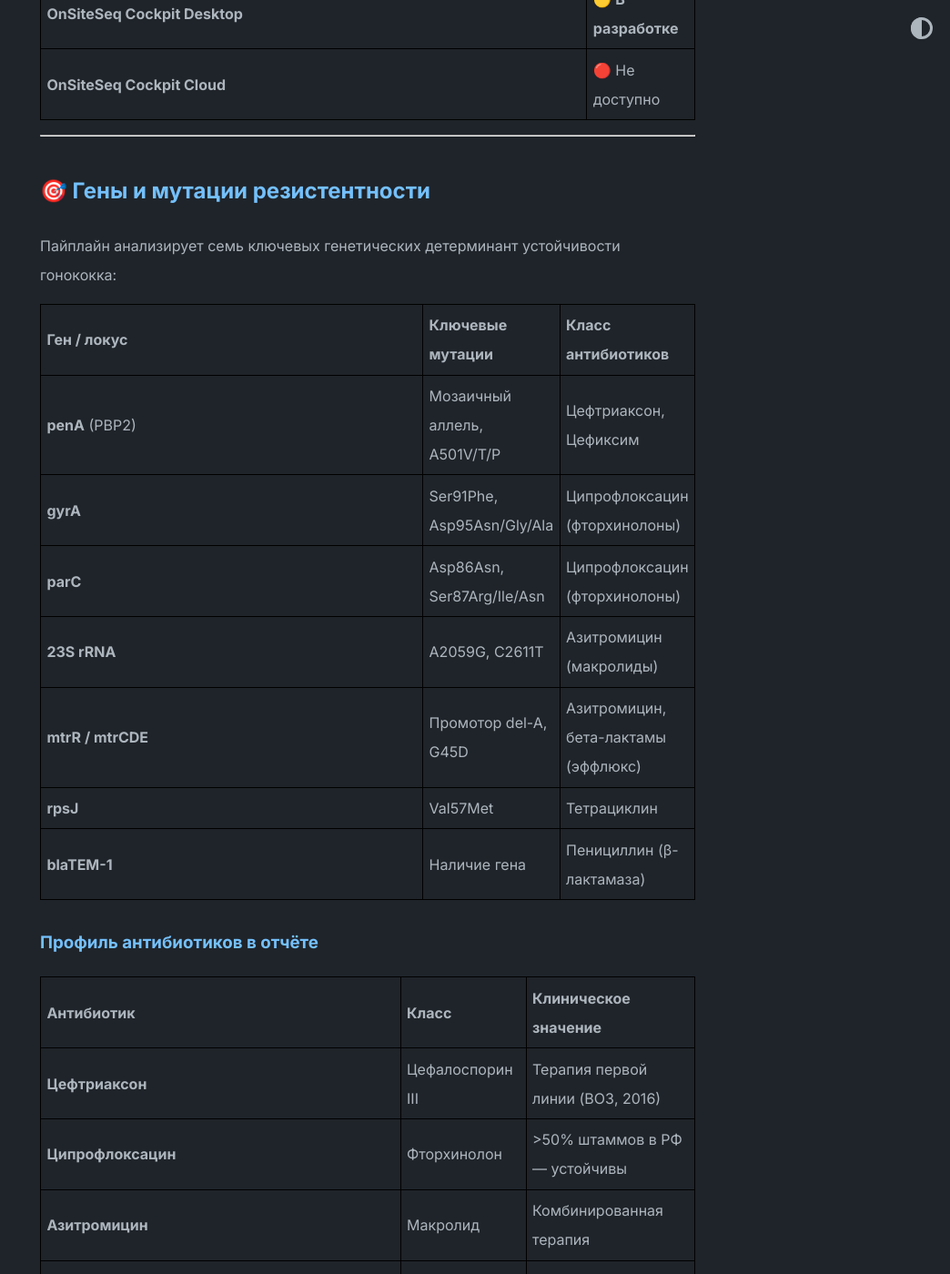
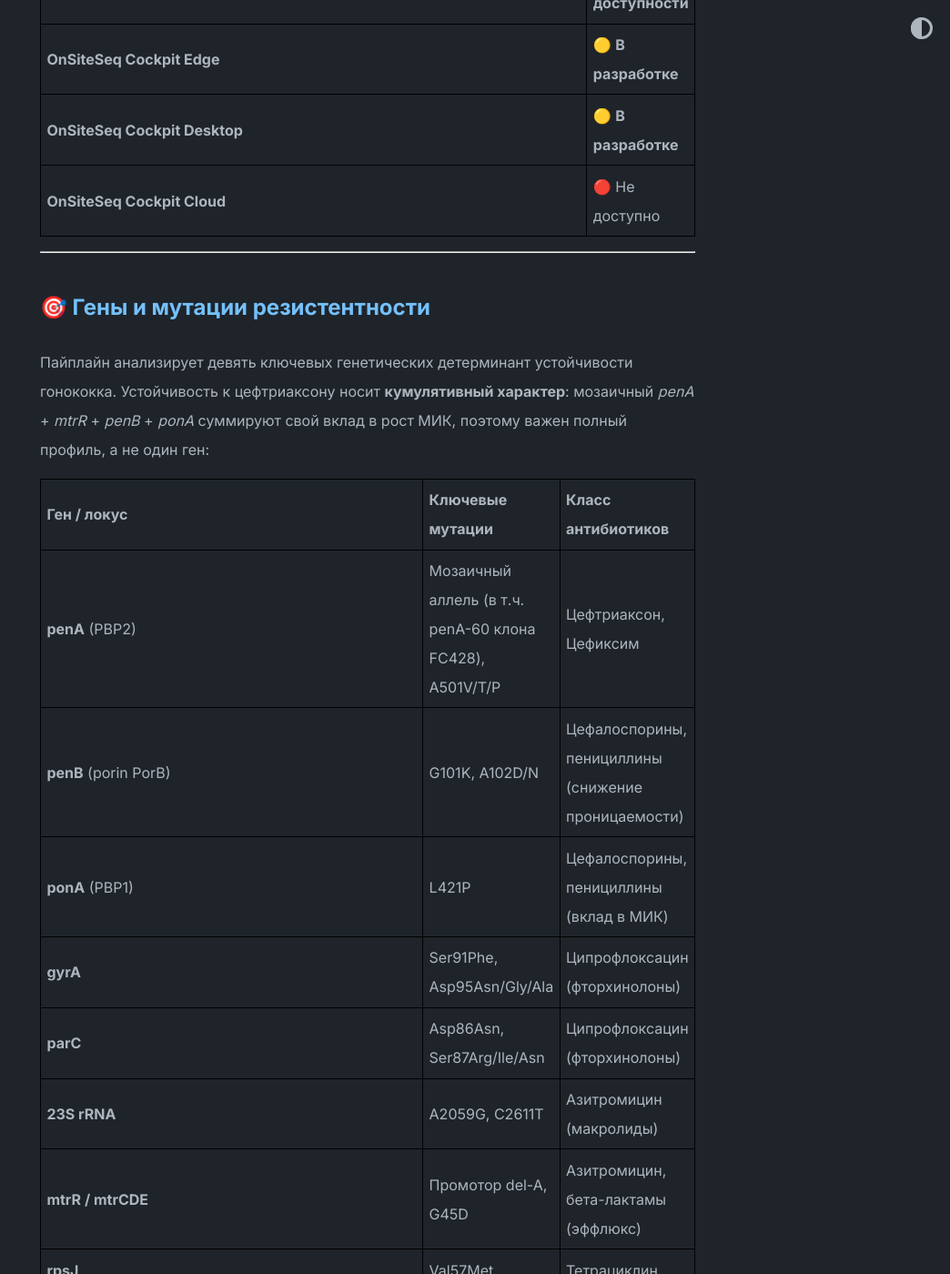
Before and after one commit to onsiteseq/onsiteseq.github.io, a Jekyll site: the page built from pages/gonorrhoeae.md, in a window 1280 px wide and 1400 px high, scrolled down 1275 px. Shown: the whole window at 91% size, without its empty margins (236-1280 px from the left). Built offline with Jekyll 4.4.1, drawn with Linux system fonts in a browser that asks for light colours; some of the changed text lies outside the part shown.

Commit message:
gonorrhoeae: penB/ponA determinants, NG-STAR typing, FC428 clone, CDC-2020 therapy update, zoliflodacin, header icon, STI cross-links (RU+EN)

```diff
--- a/assets/js/i18n.js
+++ b/assets/js/i18n.js
@@ -407,6 +407,7 @@
   /* ── GONORRHOEAE ── */
   EN['/gonorrhoeae/'] =
     '<div class="product-header" style="text-align:center;margin-bottom:2rem">' +
+    '<img src="/assets/images/logo/icon_gonorrhoeae.svg" alt="Neisseria gonorrhoeae" style="max-height:120px;margin-bottom:1rem">' +
     '<h1>Drug Resistance Determination of Neisseria gonorrhoeae</h1>' +
     '<p style="font-size:1.2em;color:#555">Genomic surveillance of gonococci — a WHO priority AMR pathogen</p></div><hr>' +
     '<h2>🧬 Pipeline Description</h2>' +
@@ -416,9 +417,11 @@
     '<li><strong>📤 Output:</strong> HTML report for clinician with susceptibility profile for 6 antibiotic classes, and QC report for the bioinformatician.</li></ul><hr>' +
     av('dev', 'dev', 'none') + '<hr>' +
     '<h2>🎯 Resistance Genes and Mutations</h2>' +
-    '<p>The pipeline analyses seven key genetic determinants of gonococcal resistance:</p>' +
+    '<p>The pipeline analyses nine key genetic determinants of gonococcal resistance. Ceftriaxone resistance is <strong>cumulative</strong>: mosaic <em>penA</em> + <em>mtrR</em> + <em>penB</em> + <em>ponA</em> each add to MIC elevation, so the full profile matters, not a single gene:</p>' +
     tbl(['Gene / Locus', 'Key Mutations', 'Antibiotic Class'], [
-      ['<strong>penA</strong>', 'A501V/T/P/G; mosaic penA (PPNG)', 'Cephalosporins (ceftriaxone, cefixime) — <strong>last-resort antibiotics</strong>'],
+      ['<strong>penA</strong>', 'A501V/T/P/G; mosaic penA (incl. penA-60 of clone FC428)', 'Cephalosporins (ceftriaxone, cefixime) — <strong>last-resort antibiotics</strong>'],
+      ['<strong>penB</strong> (porin PorB)', 'G101K, A102D/N', 'Cephalosporins, penicillins (reduced permeability)'],
+      ['<strong>ponA</strong> (PBP1)', 'L421P', 'Cephalosporins, penicillins (MIC contribution)'],
       ['<strong>gyrA</strong>', 'S91F, D95G/A/N', 'Fluoroquinolones (ciprofloxacin)'],
       ['<strong>parC</strong>', 'S87R, D86N, E91K', 'Fluoroquinolones (ciprofloxacin, ampicillin)'],
       ['<strong>23S rRNA</strong>', 'A2059G, C2611T', 'Macrolides (azithromycin) — <strong>frequent co-resistance</strong>'],
@@ -430,7 +433,8 @@
     tbl(['Component', 'Status'], [['<strong>OnSiteSeq GC Pipeline</strong>', '🟡 In development']]) +
     tbl(['Model', 'Target Task'], [
       ['<strong>GC-Res-Detector</strong>', 'AMR phenotype prediction from WGS (all antibiotic classes)'],
-      ['<strong>GC-Typer</strong>', 'In silico MLST (PubMLST NG-MAST / MLST scheme) + GASP typing']
+      ['<strong>GC-Typer</strong>', 'In silico MLST (PubMLST NG-MAST / MLST scheme) + GASP typing'],
+      ['<strong>GC-NG-STAR</strong>', 'NG-STAR typing — the GASP AMR surveillance standard (penA/mtrR/porB/ponA/gyrA/parC/23S profile)']
     ]) + '<hr>' +
     '<h2>🛠 Under the Hood: Pipeline Stack</h2>' +
     tbl(['Pipeline Stage', 'Libraries and Tools'], [
@@ -438,14 +442,17 @@
       ['<strong>2. Alignment (Mapping)</strong>', '<code>minimap2 2.26</code>, <code>samtools</code> (Reference: N. gonorrhoeae FA1090)'],
       ['<strong>3. Variant Calling</strong>', '<code>clair3 ≥1.0.4</code>, <code>medaka</code>'],
       ['<strong>4. AMR gene detection</strong>', '<code>AMRFinderPlus</code> (NCBI), <code>abricate</code> (CARD, Resfinder)'],
-      ['<strong>5. MLST typing</strong>', '<code>mlst</code> (PubMLST N. gonorrhoeae scheme)'],
+      ['<strong>5. MLST typing</strong>', '<code>mlst</code> (PubMLST N. gonorrhoeae scheme) + <strong>NG-STAR</strong> typing (GASP standard)'],
       ['<strong>6. ML inference</strong>', '<code>PyTorch</code>, <code>pandas</code>, <code>scikit-learn</code>']
     ]) + '<hr>' +
     '<h2>🌍 Global Context</h2>' +
     '<ul><li><strong>WHO GASP</strong> — Global Antimicrobial Surveillance Programme for gonorrhoea monitors resistance trends in >70 countries; ceftriaxone MIC elevation is the critical signal.</li>' +
     '<li><strong>Russia</strong> — Data from NICD suggest fluoroquinolone resistance exceeds 50% in many regions; azithromycin co-resistance is rising.</li>' +
-    '<li><strong>XDR gonorrhoea</strong> — Extensively drug-resistant strains (resistant to ceftriaxone + azithromycin) detected in Japan, UK, Australia — a global public health emergency.</li></ul><hr>' +
+    '<li><strong>XDR gonorrhoea</strong> — Extensively drug-resistant strains (resistant to ceftriaxone + azithromycin) detected in Japan, UK, Australia — a global public health emergency.</li>' +
+    '<li><strong>Clone FC428</strong> — a globally spreading ceftriaxone-resistant clone carrying mosaic <em>penA-60</em>; its detection is flagged in the report as an epidemiological alarm marker.</li>' +
+    '<li><strong>Treatment shift</strong> — since 2020 (CDC) first-line therapy is ceftriaxone 500 mg IM monotherapy; azithromycin was dropped from dual regimens due to rising macrolide resistance. Zoliflodacin — the first new antigonococcal class in decades — has completed a successful phase III trial, and the pipeline resistance profile is ready to extend to it.</li></ul><hr>' +
     '<h2>🔬 Sources</h2>' +
+    '<p>Related STI pipelines: 🧬 <a href="/syphilis/">Syphilis (T. pallidum)</a> · 🧬 <a href="/mycoplasma/">Mycoplasma genitalium</a></p>' +
     '<ul><li>📄 <a href="https://www.who.int/publications/i/item/9789240041530">WHO — Global AMR surveillance of Neisseria gonorrhoeae</a></li>' +
     '<li>📄 <a href="https://card.mcmaster.ca/">CARD — Comprehensive Antibiotic Resistance Database</a></li>' +
     '<li>📄 <a href="https://pubmlst.org/organisms/neisseria-gonorrhoeae">PubMLST N. gonorrhoeae Database</a></li></ul>';
--- a/pages/gonorrhoeae.md
+++ b/pages/gonorrhoeae.md
@@ -5,6 +5,7 @@
 ---
 
 <div class="product-header" style="text-align: center; margin-bottom: 2rem;">
+  <img src="/assets/images/logo/icon_gonorrhoeae.svg" alt="Neisseria gonorrhoeae" style="max-height: 120px; margin-bottom: 1rem;">
   <h1>Определение лекарственной устойчивости Neisseria gonorrhoeae</h1>
   <p style="font-size: 1.2em; color: #555;">Геномный надзор за гонококком — приоритетным патогеном ВОЗ по антимикробной резистентности</p>
 </div>
@@ -34,11 +35,13 @@
 
 ## 🎯 Гены и мутации резистентности
 
-Пайплайн анализирует семь ключевых генетических детерминант устойчивости гонококка:
+Пайплайн анализирует девять ключевых генетических детерминант устойчивости гонококка. Устойчивость к цефтриаксону носит **кумулятивный характер**: мозаичный *penA* + *mtrR* + *penB* + *ponA* суммируют свой вклад в рост МИК, поэтому важен полный профиль, а не один ген:
 
 | Ген / локус | Ключевые мутации | Класс антибиотиков |
 | :--- | :--- | :--- |
-| **penA** (PBP2) | Мозаичный аллель, A501V/T/P | Цефтриаксон, Цефиксим |
+| **penA** (PBP2) | Мозаичный аллель (в т.ч. penA-60 клона FC428), A501V/T/P | Цефтриаксон, Цефиксим |
+| **penB** (porin PorB) | G101K, A102D/N | Цефалоспорины, пенициллины (снижение проницаемости) |
+| **ponA** (PBP1) | L421P | Цефалоспорины, пенициллины (вклад в МИК) |
 | **gyrA** | Ser91Phe, Asp95Asn/Gly/Ala | Ципрофлоксацин (фторхинолоны) |
 | **parC** | Asp86Asn, Ser87Arg/Ile/Asn | Ципрофлоксацин (фторхинолоны) |
 | **23S rRNA** | A2059G, C2611T | Азитромицин (макролиды) |
@@ -50,12 +53,13 @@
 
 | Антибиотик | Класс | Клиническое значение |
 | :--- | :--- | :--- |
-| **Цефтриаксон** | Цефалоспорин III | Терапия первой линии (ВОЗ, 2016) |
+| **Цефтриаксон** | Цефалоспорин III | Монотерапия 500 мг в/м — стандарт первой линии (CDC 2020, ВОЗ) |
 | **Ципрофлоксацин** | Фторхинолон | >50% штаммов в РФ — устойчивы |
-| **Азитромицин** | Макролид | Комбинированная терапия |
-| **Спектиномицин** | Аминоцикилтол | Альтернатива при ЦС-резистентности |
+| **Азитромицин** | Макролид | Исключён из дуальных схем (CDC 2020) из-за роста резистентности; маркер надзора |
+| **Спектиномицин** | Аминоцикилтол | Альтернатива при ЦС-резистентности (лимитированная доступность) |
 | **Пенициллин** | β-лактам | Исторический контроль |
 | **Тетрациклин** | Тетрациклин | Эпидемиологический маркер |
+| **Золифлодацин** | Спиропиримидинтрион | Первый новый класс против гонореи за десятилетия; успешная фаза III — профиль резистентности готов к расширению |
 
 ---
 
@@ -73,6 +77,7 @@
 | :--- | :--- |
 | **GC-Res-Detector** | Предсказание резистентности по 6 классам АБ (CNN + Self-Attention) |
 | **GC-MLST** | Определение сиквенс-типа (ST) по схеме PubMLST/Neisseria |
+| **GC-NG-STAR** | Типирование по схеме NG-STAR — стандарт AMR-надзора GASP (профиль penA/mtrR/porB/ponA/gyrA/parC/23S) |
 
 Обучение планируется на данных **GASP** (Gonococcal Antimicrobial Surveillance Programme) и **PubMLST Neisseria Database** (>10 000 геномов) с валидацией на российских клинических изолятах.
 
@@ -99,6 +104,7 @@
 * **ВОЗ, 2024** — [«Invisible killer: What is antimicrobial resistance?»](https://news.un.org/en/story/2024/09/1154891) — АМР называется одной из главных угроз здоровью человечества.
 * **Россия** — участвует в GASP; доля ципрофлоксацин-резистентных штаммов превышает 50%.
 * **XDR-гонорея** — штаммы с устойчивостью к цефтриаксону зафиксированы в Японии, Австралии, Великобритании, Франции.
+* **Клон FC428** — глобально распространяющийся цефтриаксон-резистентный клон с мозаичным аллелем *penA-60*; его детекция включена в отчёт как маркер эпидемиологической тревоги.
 
 Текущий стандарт диагностики резистентности — культуральный метод (3–5 дней). Наш пайплайн сокращает время до **результата в тот же день** прямо на месте оказания медицинской помощи.
 
```
Also changed, not shown: other parts of pages/gonorrhoeae.md (+5 -1 lines).
